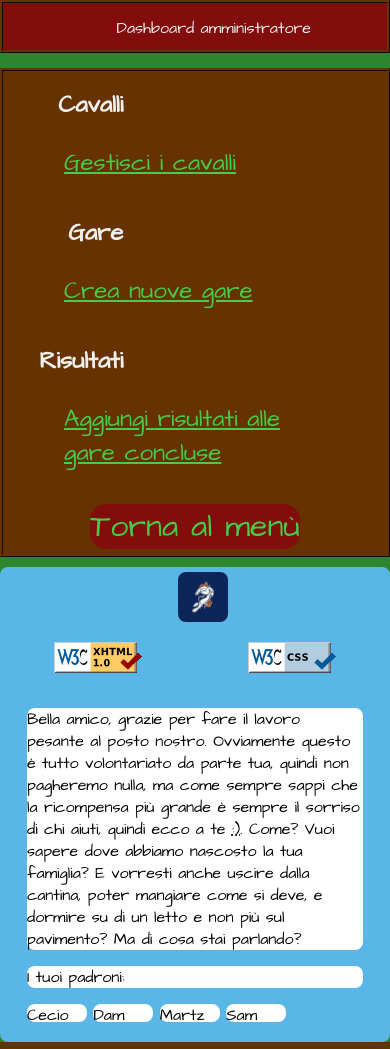
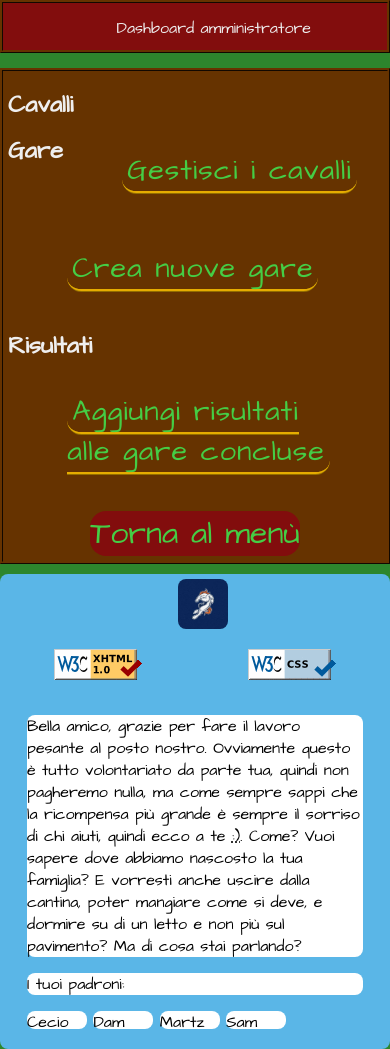
Before and after one commit to zoo43/Ippopodromo, a PHP site: page /html/admin/admin.html in a window 390 px wide. Shown: the part 297-1346 px from the top of the page. Run offline with PHP 8.4, Linux system fonts and the light colour scheme.

Commit message:
fix grandezza chk rdio box, fonting e form mobile

```diff
--- a/html/admin/gestisciCavalli.html
+++ b/html/admin/gestisciCavalli.html
@@ -42,7 +42,7 @@
     </div>
     <main id="content">
 
-      <a href="../admin/aggiungiCavallo.php">Inserisci un nuovo cavallo</a>
+      <a href="../admin/aggiungiCavallo.php" class="centerLink">Inserisci un nuovo cavallo</a>
       <risultato-eliminazione />
       <!-- volendo si puó nascondere/visualizzare con js invece che cambiare pagina -->
       <table>
--- a/html/chi_siamo.html
+++ b/html/chi_siamo.html
@@ -43,7 +43,7 @@
     </div>
     <main id="content">
       <h2>Perché esiste <strong>Ippodromo NO₂¯</strong>?</h2>
-      <p>
+      <p class="fonting">
         Risposta breve: <em>fare soldi</em>. Può forse esserci motivo migliore? Noi crediamo di no, ed è per questo che dalla nostra creazione non facciamo altro che cercare in tutti i modi di <em>fregare</em> chi scommette sulle corse nel nostro ippodromo. A dire il vero, l'unico motivo per cui all'inizio organizzavamo corse di ippopotami è perché permettevano di avere un margine maggiore nel breve termine, in termini monetari e di propolarità. Questo ci ha permesso di creare una struttura più grande per le corse di cavalli, che ci ha permesso di avere un margine molto più grande sul lungo termine per via del maggior numero di clienti e di scommesse ad alto rischio.
       </p>
       <div class="authorsInfo">
@@ -81,7 +81,7 @@
       </div>
       <div class="thanks">
         <h2>Ringraziamenti</h2>
-        <p>
+        <p class="fonting">
           Ringraziamo i nostri amici <strong><span lang="en">God King</span> Zaia</strong> e <strong>Rybi04</strong> per averci sempre sostenuto moralmente e aver sempre creduto in noi. Non saremmo mai arrivati alla vetta del nostro impero di scommesse senza il vostro supporto.
         </p>
         <img src="../../thanks_pfp.png" alt="" />
--- a/style/small.css
+++ b/style/small.css
@@ -459,19 +457,21 @@ table {
 }
 
 #h1data span {
-  background-color: var(--clrBrw);
 	color: var(--clrYlw);
 }
 
 .centerLink {
   text-align: center;
   font-size: 1.5em;
-}
-.centerLink a {
-	background-color: var(--clrBrw);
+  text-decoration: none;
+
+  border-radius: var(--border-radius);
+  border-style: ridge;
+  border-color: var(--clrYlw);
+  border-width: 0 0 3px 0;
+
   padding-right: 5px;
   padding-left: 5px;
-	text-decoration: none;
 }
 
 ol {
@@ -652,7 +664,6 @@ main dl {
 }
 main dt, dd {
   display: inline-block;
-    width:30%;
 }
 main dt {
   text-align:right;
@@ -665,6 +676,9 @@ main dd {
   width:70%;
   padding-left:1em;
   clear:right;
+
+  font-size: 1.2em;
+  letter-spacing: 1px;
 }
 main dd + dd {
   float:right;
--- a/style/style.css
+++ b/style/style.css
@@ -429,20 +429,22 @@ table th {
 }
 
 #h1data span {
-  background-color: var(--clrBrw);
 	color: var(--clrYlw);
 }
 
 .centerLink {
 	text-align: center;
 	font-size: 1.5em;
-}
-.centerLink a {
-	background-color: var(--clrBrw);
+  text-decoration: none;
+
+  border-radius: var(--border-radius);
+  border-style: ridge;
+  border-color: var(--clrYlw);
+
   padding-right: 5px;
   padding-left: 5px;
-	text-decoration: none;
 }
+
 
 .flex-pc {
 	display: flex;
@@ -470,6 +472,10 @@ ol a {
   text-align: center;
   transition: all .3s ease-out;
   color: var(--clrWht);
+
+  border-style: ridge;
+  border-color: var(--clrBrw);
+  border-width: 3px;
 }
 
 ol a:hover {background: var(--clrSlm); }
@@ -594,6 +600,15 @@ form input[type=button]:disabled:hover{
   color: var(--clrBlk);
 }
 
+form input[type=checkbox],
+form input[type=radio] {
+  -ms-transform: scale(2);
+  -moz-transform: scale(2);
+  -webkit-transform: scale(2);
+  -o-transform: scale(2);
+  transform: scale(2);
+}
+
 #v-distance {
   margin-top: 30px;
 }
@@ -636,7 +651,7 @@ main dl {
 }
 main dt, dd {
   display: inline-block;
-    width:30%;
+  width:50%;
 }
 main dt {
   text-align:right;
@@ -649,6 +664,9 @@ main dd {
   width:70%;
   padding-left:1em;
   clear:right;
+
+  font-size: 1.2em;
+  letter-spacing: 1px;
 }
 main dd + dd {
   float:right;
@@ -668,6 +686,16 @@ main dt + dt + dd + dt {
   margin-top: 2em;
 }
 
+main li {
+  font-size: 1.3em;
+  letter-spacing: 1px;
+}
+
+.fonting {
+  font-size: 1.3em;
+  letter-spacing: 1px;
+}
+
 .flex-home {
   display: flex;
   flex-wrap: wrap;
@@ -679,7 +707,6 @@ main dt + dt + dd + dt {
   text-align: center;
 }
 #h1Bitscuit span {
-  background-color: var(--clrBrw);
   color: var(--clrYlw);
 }
 #h1Bitscuit:after {
```
Also changed, not shown: other parts of style/small.css (+27 -6 lines). Lines whose indentation alone changed are shown as unchanged.
